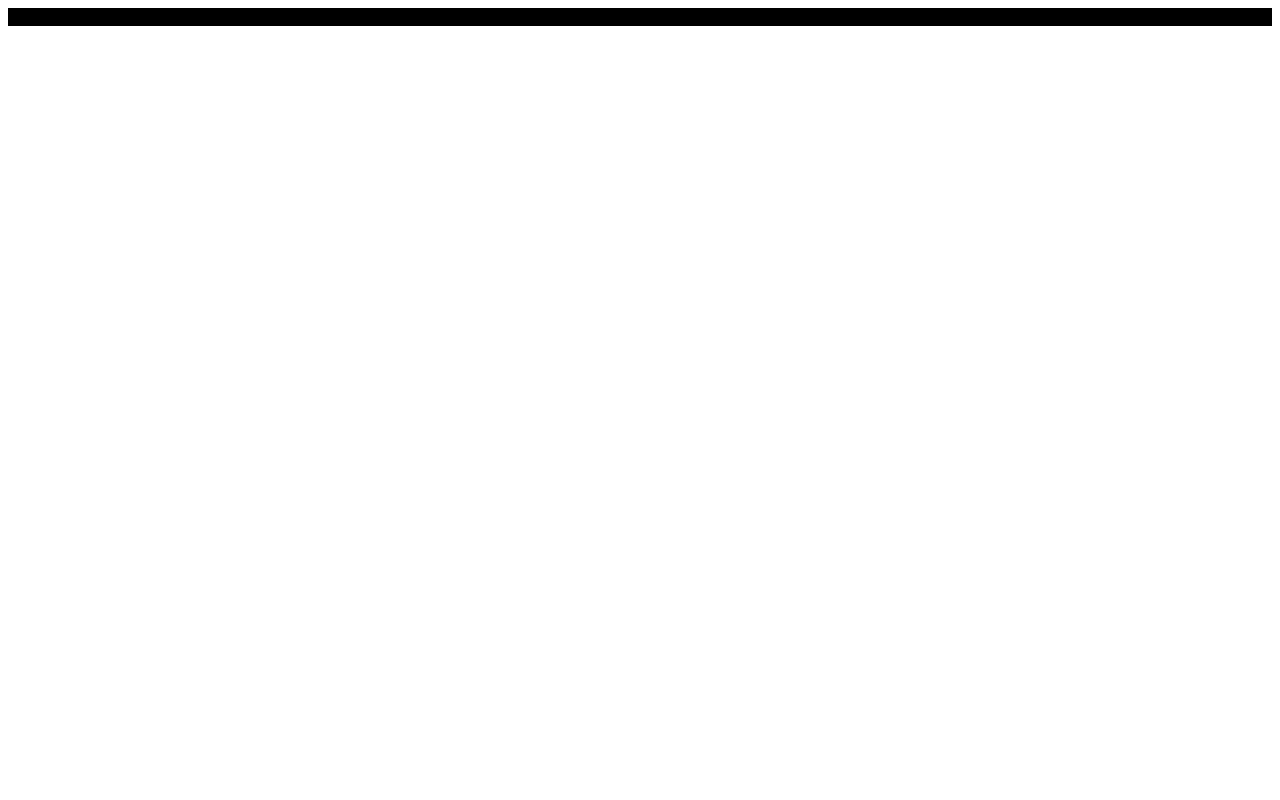
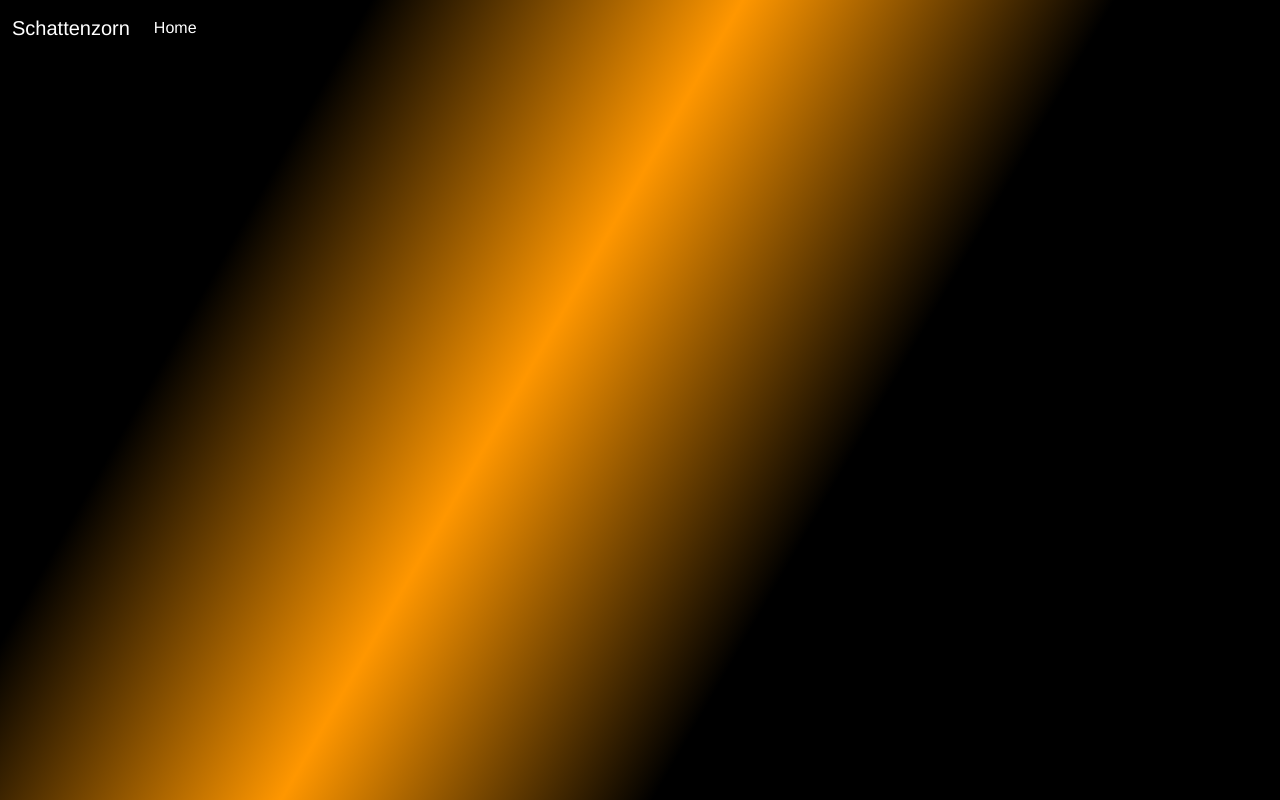
Before and after one commit to Facemirrored/app-schattenzorn, a Vue app in the folder schattenzorn-ui/: page / in a window 1280 px wide. Shown: the top 800 px of the page. Built offline with nearby package versions, Linux system fonts and the light colour scheme.

Commit message:
add gradient background

```diff
--- a/schattenzorn-ui/public/index.html
+++ b/schattenzorn-ui/public/index.html
@@ -4,14 +4,22 @@
     <meta charset="utf-8">
     <meta http-equiv="X-UA-Compatible" content="IE=edge">
     <meta name="viewport" content="width=device-width,initial-scale=1.0">
+    <link href="https://cdn.jsdelivr.net/npm/bootstrap@5.0.1/dist/css/bootstrap.min.css" rel="stylesheet"
+          integrity="sha384-+0n0xVW2eSR5OomGNYDnhzAbDsOXxcvSN1TPprVMTNDbiYZCxYbOOl7+AMvyTG2x" crossorigin="anonymous">
+
     <link rel="icon" href="<%= BASE_URL %>favicon.ico">
     <title><%= htmlWebpackPlugin.options.title %></title>
 </head>
 <body>
 <noscript>
-      <strong>We're sorry but <%= htmlWebpackPlugin.options.title %> doesn't work properly without JavaScript enabled. Please enable it to continue.</strong>
+    <strong>We're sorry but <%= htmlWebpackPlugin.options.title %> doesn't work properly without JavaScript enabled.
+        Please enable it to continue.</strong>
 </noscript>
 <div id="app"></div>
 <!-- built files will be auto injected -->
+<script src="https://cdn.jsdelivr.net/npm/bootstrap@5.0.1/dist/js/bootstrap.bundle.min.js"
+        integrity="sha384-gtEjrD/SeCtmISkJkNUaaKMoLD0//ElJ19smozuHV6z3Iehds+3Ulb9Bn9Plx0x4"
+        crossorigin="anonymous"></script>
+
 </body>
 </html>
--- a/schattenzorn-ui/src/App.vue
+++ b/schattenzorn-ui/src/App.vue
@@ -19,5 +19,11 @@
   font-family: Avenir, Helvetica, Arial, sans-serif;
   -webkit-font-smoothing: antialiased;
   -moz-osx-font-smoothing: grayscale;
+  height: 1000px;
+}
+
+body {
+  background: rgb(0,0,0);
+  background: linear-gradient(120deg, rgba(0,0,0,1) 20%, rgba(255,151,0,1) 40%, rgba(0,0,0,1) 60%);
 }
 </style>
--- a/schattenzorn-ui/src/components/Navbar.vue
+++ b/schattenzorn-ui/src/components/Navbar.vue
@@ -1,5 +1,19 @@
 <template>
-  <div class="test"> hello</div>
+  <nav class="navbar transparent navbar-expand-lg navbar-dark">
+    <div class="container-fluid">
+      <span class="navbar-brand" href="#">Schattenzorn</span>
+      <button class="navbar-toggler" type="button" data-bs-toggle="collapse" data-bs-target="#navbarSupportedContent" aria-controls="navbarSupportedContent" aria-expanded="false" aria-label="Toggle navigation">
+        <span class="navbar-toggler-icon"></span>
+      </button>
+      <div class="collapse navbar-collapse" id="navbarSupportedContent">
+        <ul class="navbar-nav me-auto mb-2 mb-lg-0">
+          <li class="nav-item">
+            <a class="nav-link active" aria-current="page" href="#">Home</a>
+          </li>
+        </ul>
+      </div>
+    </div>
+  </nav>
 </template>
 
 <script lang="ts">
@@ -11,7 +25,4 @@
 </script>
 
 <style>
-.test {
-  background-color: black;
-}
 </style>
```
Lines whose indentation alone changed are shown as unchanged.
